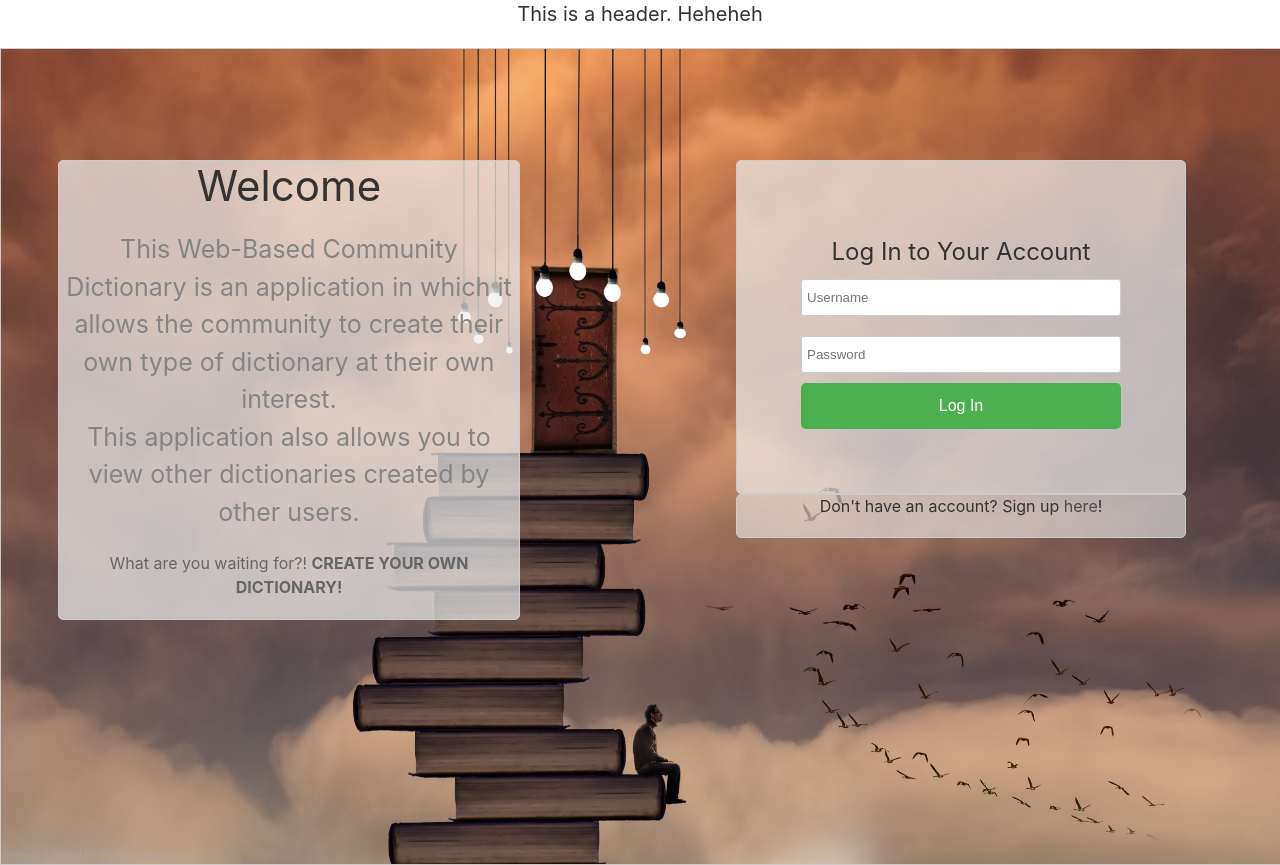
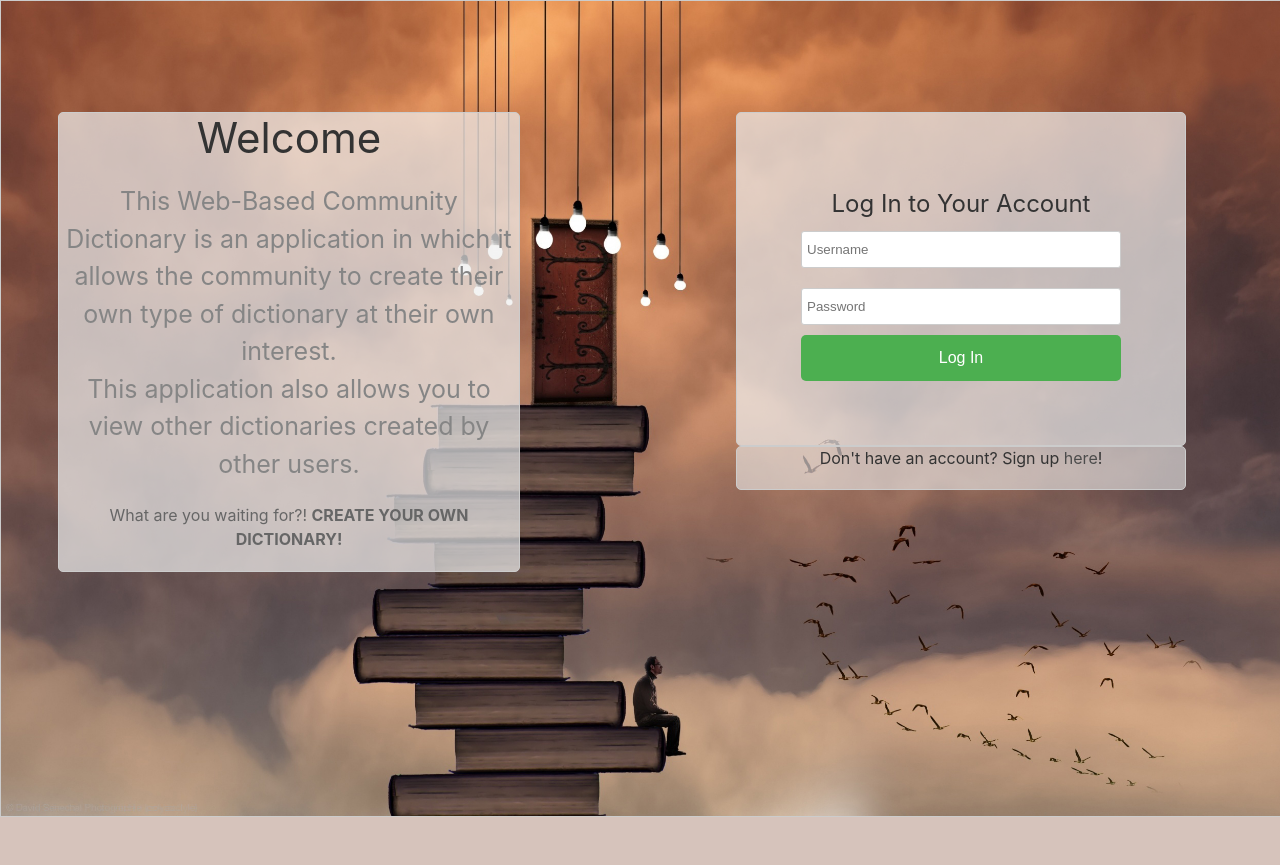
Before and after one commit to ARubiato/Dictionary_App, a PHP site: page /login.php in a window 1280 px wide. After the commit the page ends 817 px from the top, so only its background shows below. Run offline with PHP 8.4, Linux system fonts and the light colour scheme.

Commit message:
header removed

```diff
--- a/login.php
+++ b/login.php
@@ -10,10 +10,10 @@
 
 		<body>
 
-			<header style="height: 50%; position: relative;">
+			<!-- <header style="height: 50%; position: relative;">
 				<h4 style="text-align: center;">This is a header. Heheheh</h4>
 			</header>
-				<div class = "Container">
+ -->				<div class = "Container">
 					<div class = "login_bg">
 				<img src = "img/login_bg.jpg"/ style="width: 100%; height: auto; position: relative;">
 					<div class = "Login_intro">
@@ -31,7 +31,7 @@
 									<input type ="text" name="uname" placeholder="Username" required autocomplete="off">
 									<input type = "password" name="pwd" placeholder = "Password" required>
 									<br/>
-									<button class = "Button" value="submit" href = "index.php">Log In</button>
+									<button class = "Button" value="submit" href = "index.php" style = "cursor: pointer;">Log In</button>
 
 								</div>
 								<div class = "Login_footer">
```
